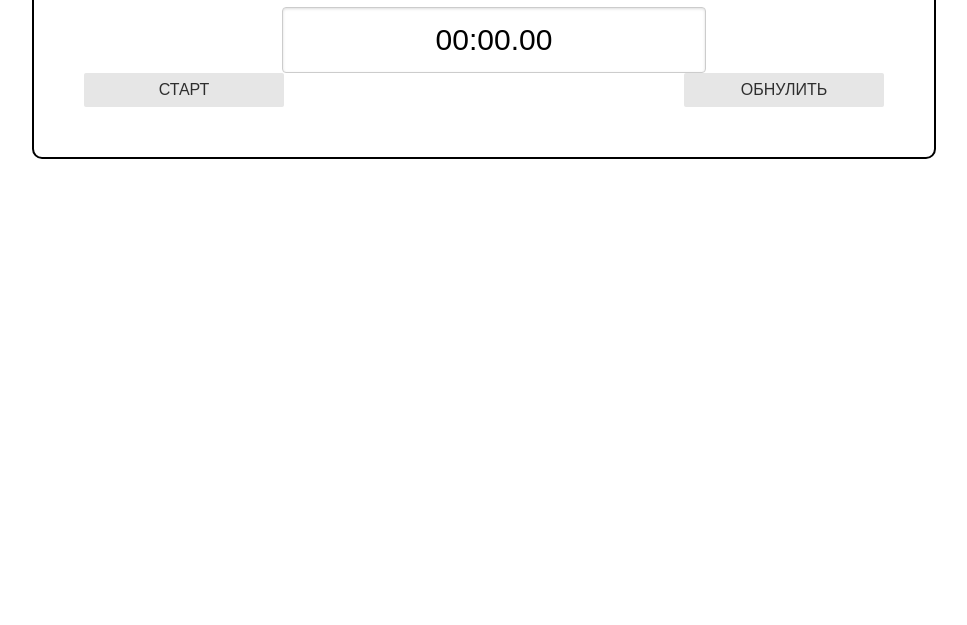
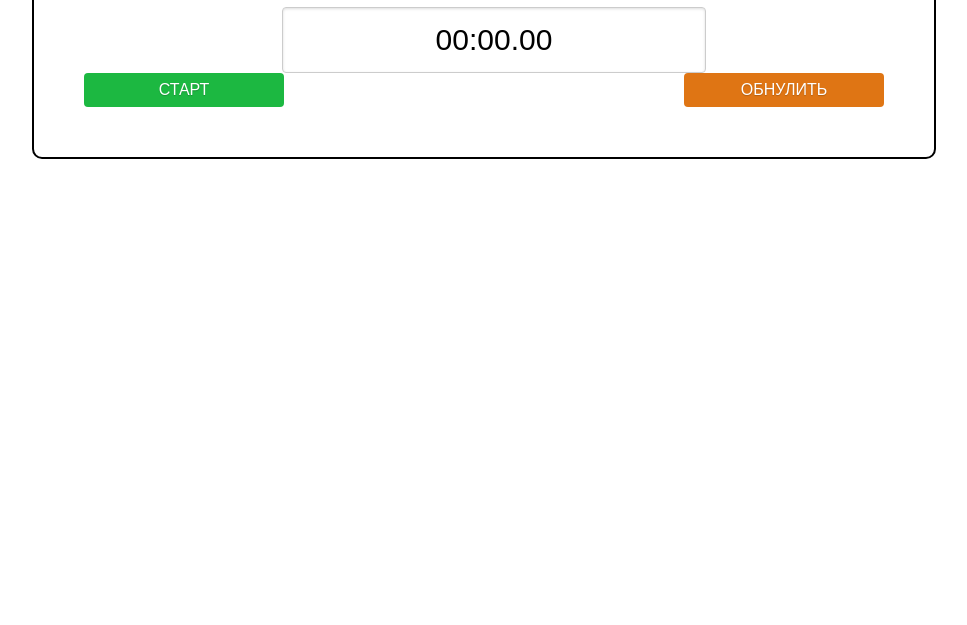
Before and after one commit to AYerofyeyev/Yerofyeyev_js_5, a plain HTML site: page index.html in a window 1280 px wide. Shown: the part 175-800 px from the top of the page, without its empty margins (156-1123 px from the left). Drawn offline with nearby package versions, Linux system fonts and the light colour scheme.

Commit message:
buttons colored

```diff
--- a/index.html
+++ b/index.html
@@ -4,6 +4,34 @@
     <meta charset="utf-8">
     <title>Домашнее задание js 5-6</title>
     <link rel="stylesheet" href="https://unpkg.com/purecss@0.6.2/build/pure-min.css" integrity="sha384-UQiGfs9ICog+LwheBSRCt1o5cbyKIHbwjWscjemyBMT9YCUMZffs6UqUTd0hObXD" crossorigin="anonymous">
+    <style scoped>
+
+        .button-success,
+        .button-error,
+        .button-warning,
+        .button-secondary {
+            color: white;
+            border-radius: 4px;
+            text-shadow: 0 1px 1px rgba(0, 0, 0, 0.2);
+        }
+
+        .button-success {
+            background: rgb(28, 184, 65); /* this is a green */
+        }
+
+        .button-error {
+            background: rgb(202, 60, 60); /* this is a maroon */
+        }
+
+        .button-warning {
+            background: rgb(223, 117, 20); /* this is an orange */
+        }
+
+        .button-secondary {
+            background: rgb(66, 184, 221); /* this is a light blue */
+        }
+
+    </style>
   </head>
   <body>
     <script src="js/script.js" charset="utf-8"></script>
--- a/js/script.js
+++ b/js/script.js
@@ -27,7 +27,6 @@ function startStopwatch() {
 function stopStopwatch() {
   swapStop();
   clearTimeout(i);
-  console.log("s =" + s);
 }
 
 function clearStopwatch() {
@@ -87,7 +86,7 @@ stopButton.style.width = "200px";
 
 var clearButton = document.createElement("button");
 clearButton.type = "button";
-clearButton.className = "pure-button";
+clearButton.className = "button-warning pure-button";
 clearButton.innerHTML = "ОБНУЛИТЬ";
 clearButton.style.float = "right";
 clearButton.style.width = "200px";
```
